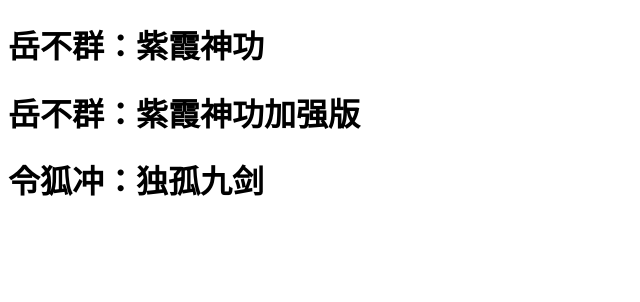
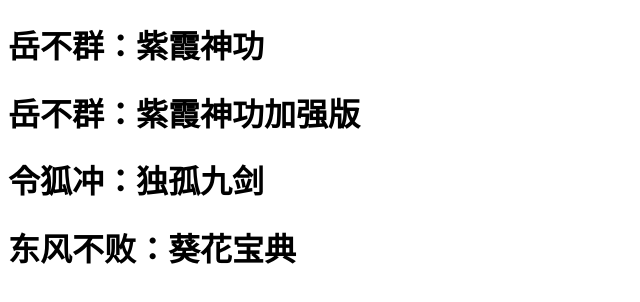
Before and after one commit to licaohui/huashan, a plain HTML site: page index.html in a window 1280 px wide. Shown: the whole page, without its empty margins (0-640 px from the left). Drawn offline with Linux system fonts and the light colour scheme.

Commit message:
dongfeng commit
东风更新了葵花宝典

```diff
--- a/index.html
+++ b/index.html
@@ -10,6 +10,7 @@
     <h1>岳不群：紫霞神功</h1>
     <h1>岳不群：紫霞神功加强版</h1>
     <h1> 令狐冲：独孤九剑</h1>
+    <h1>东风不败：葵花宝典<h1>
 
 </body>
 </html>
```
